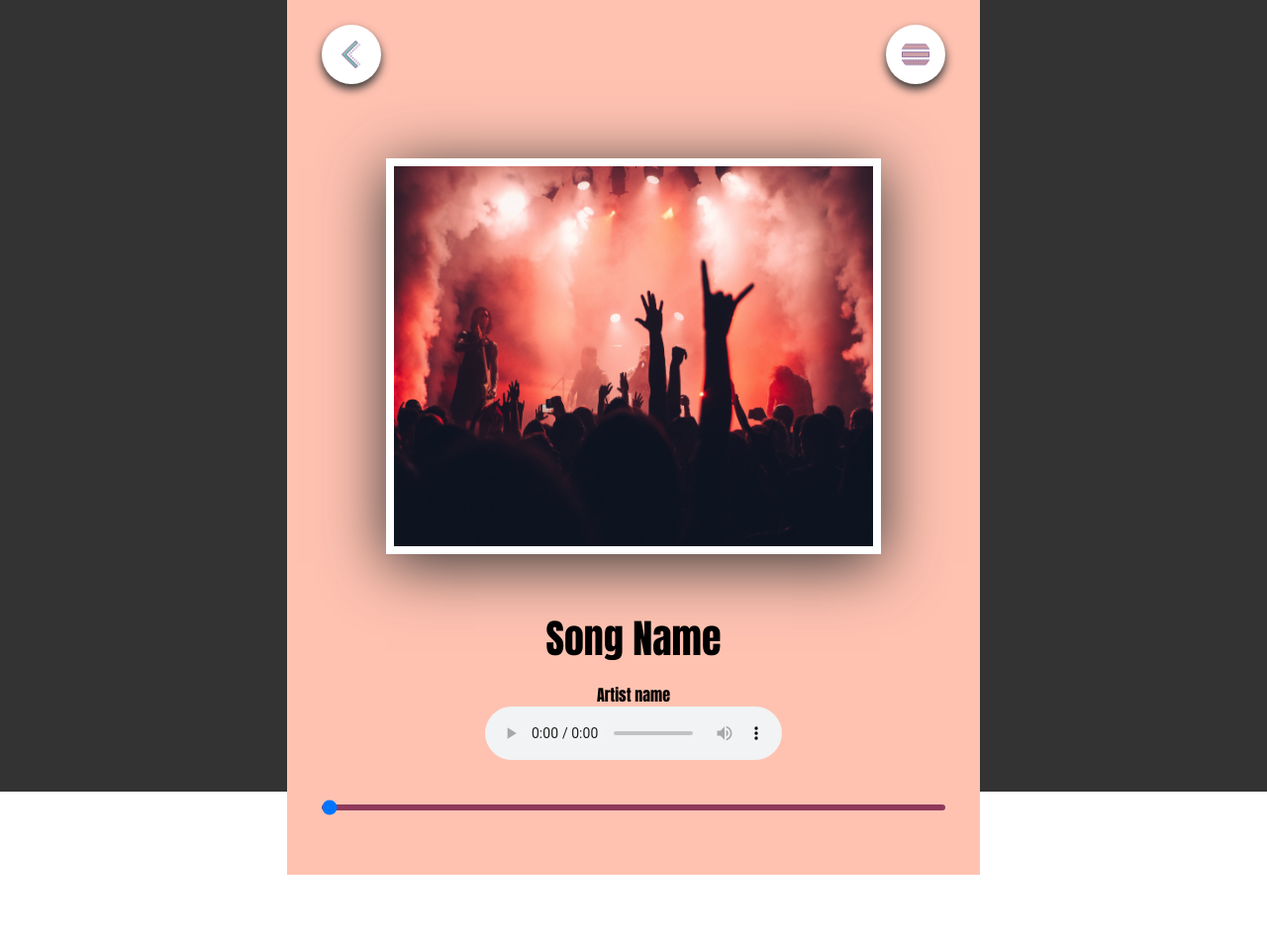
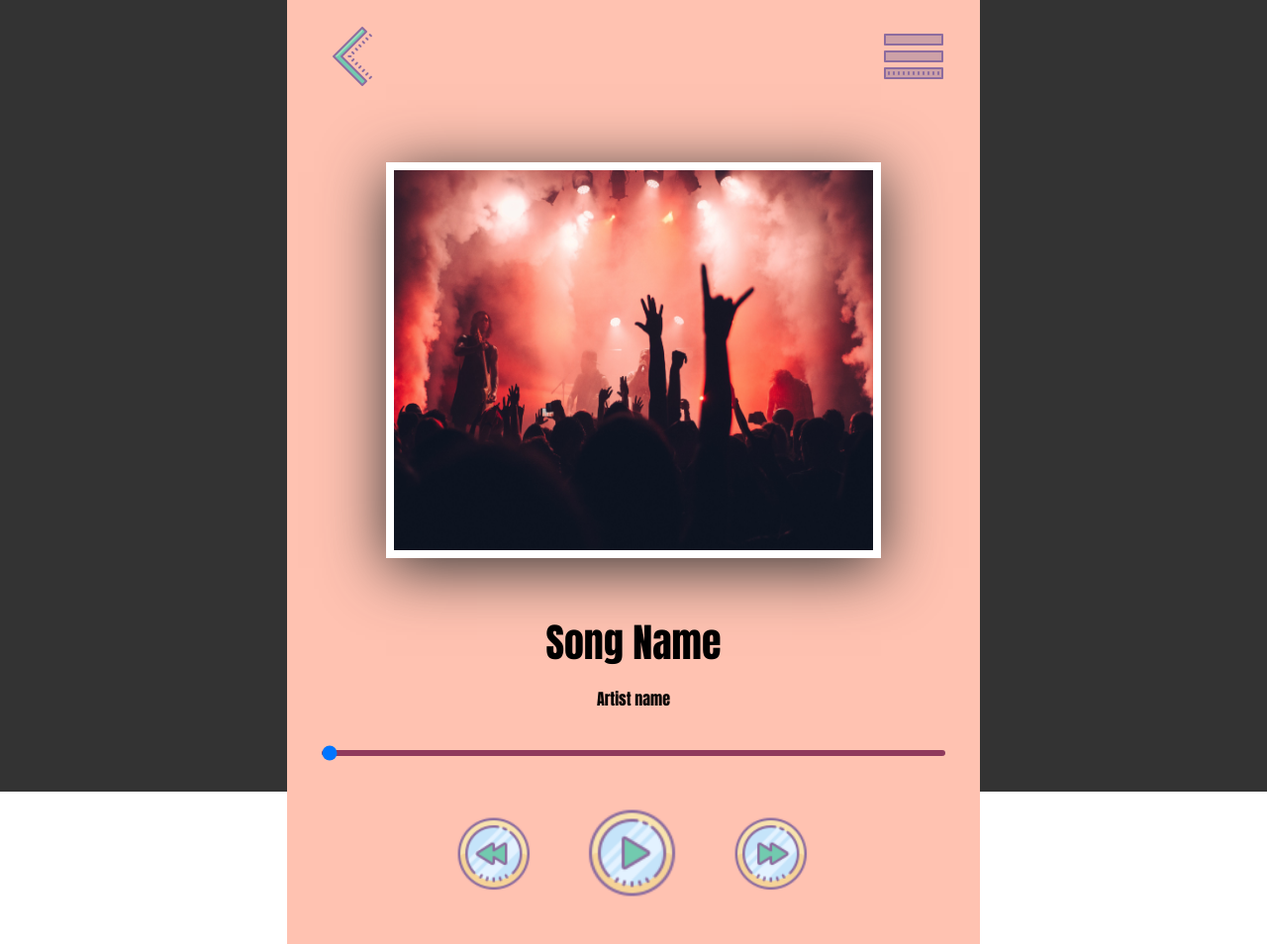
Before and after one commit to somberlyx/Music-Player, a plain HTML site: page index.html in a window 1280 px wide. Shown: the whole page at 99% size. Before the commit the page ends 884 px from the top, so only its background shows below. Drawn offline with Linux system fonts and the light colour scheme.

Commit message:
Add control icons

```diff
--- a/index.css
+++ b/index.css
@@ -28,13 +28,13 @@ nav{
   margin-bottom: 40px;
 }
 
-nav img {
+/*nav img {
   width: 60px;
   padding: 15px;
   background-color: #fff;
   border-radius: 50%;
   box-shadow:0 5px 10px #333;
-}
+}*/
 
 .song-thumbnail {
   width: 500px;
@@ -57,7 +57,7 @@ nav img {
 }
 
 #progress{
-  -webkit-appearance: none;
+  appearance: none;
   width: 100%;
   height: 6px;
   background: #8f395c;
@@ -78,3 +78,28 @@ nav img {
   border: 8px solid #fff;
   box-shadow: 0 5px 5px rgba(255, 26, 26, 0.22);
 }
+
+audio{
+  display: none;
+}
+
+.controls {
+  display: flex;
+  justify-content: center;
+  align-items: center;
+  gap: 20px;
+}
+
+.controls img {
+  width: 80px;
+  height: 80px;
+  margin: 20px;
+  display: inline-flex;
+  align-items: center;
+  justify-content: center;
+  cursor: pointer;
+}
+
+.controls div:nth-child(2){
+  transform: scale(1.2);
+}
--- a/index.html
+++ b/index.html
@@ -20,10 +20,16 @@
        <img src="images/pexels-sebastian-ervi-1763075.jpg" alt="song-thumbnail" class="song-thumbnail">
        <h1>Song Name</h1>
        <p>Artist name</p>
-       <audio controls>
+       <audio controls id="song">
         <source src="media/y2mate.is - Centuries Fall Out Boy Audio -x1ckRXQFvdk-64k-1700677404.mp3" type="audio/mpeg">
       </audio>
       <input type="range" value='0' id="progress">
+
+      <div class="controls">
+        <div class="backwards"><img src="images/icons8-rewind-64.png" alt=""></div>
+        <div class="pause-play"><img src="images/icons8-circled-play-64.png" alt=""></div>
+        <div class="forward"><img src="images/icons8-fast-forward-64(1).png" alt=""></div>
+      </div>
     </div>
   </div>
   <script src="music.js"></script>
```
